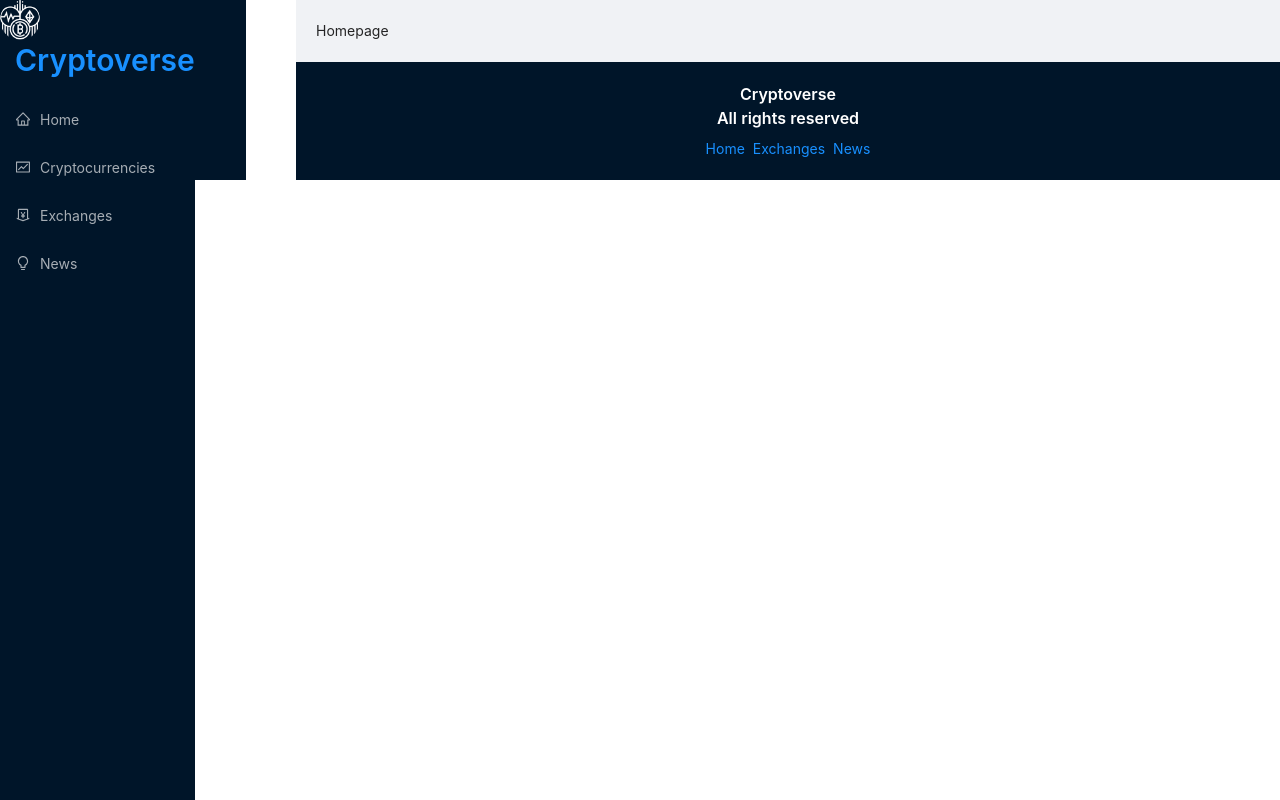
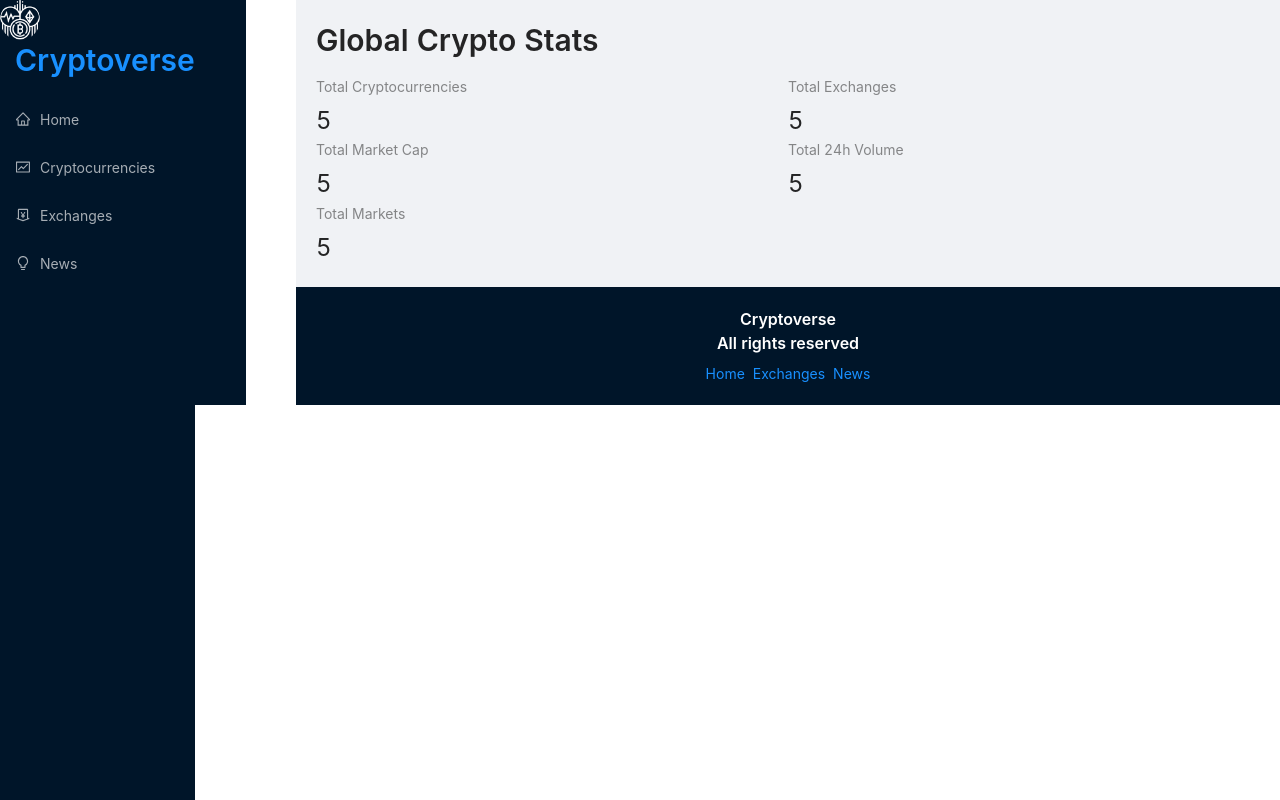
Before and after one commit to imakshay13/Cryptoverse, a React (Create React App) app: page / in a window 1280 px wide. Built offline with nearby package versions, Linux system fonts and the light colour scheme.

Commit message:
Updated basic information on Homepage component

```diff
--- a/src/components/Homepage.jsx
+++ b/src/components/Homepage.jsx
@@ -1,7 +1,34 @@
+import { Col, Row, Statistic, Typography } from "antd";
+import millify from "millify";
 import React from "react";
+import { Link } from "react-router-dom";
 
-function Homepage() {
-  return <div>Homepage</div>;
-}
+const { Title } = Typography;
+const Homepage = () => {
+  return (
+    <>
+      <Title level={2} className="heading">
+        Global Crypto Stats
+      </Title>
+      <Row>
+        <Col span={12}>
+          <Statistic title="Total Cryptocurrencies" value="5" />
+        </Col>
+        <Col span={12}>
+          <Statistic title="Total Exchanges" value="5" />
+        </Col>
+        <Col span={12}>
+          <Statistic title="Total Market Cap" value="5" />
+        </Col>
+        <Col span={12}>
+          <Statistic title="Total 24h Volume" value="5" />
+        </Col>
+        <Col span={12}>
+          <Statistic title="Total Markets" value="5" />
+        </Col>
+      </Row>
+    </>
+  );
+};
 
 export default Homepage;
```
